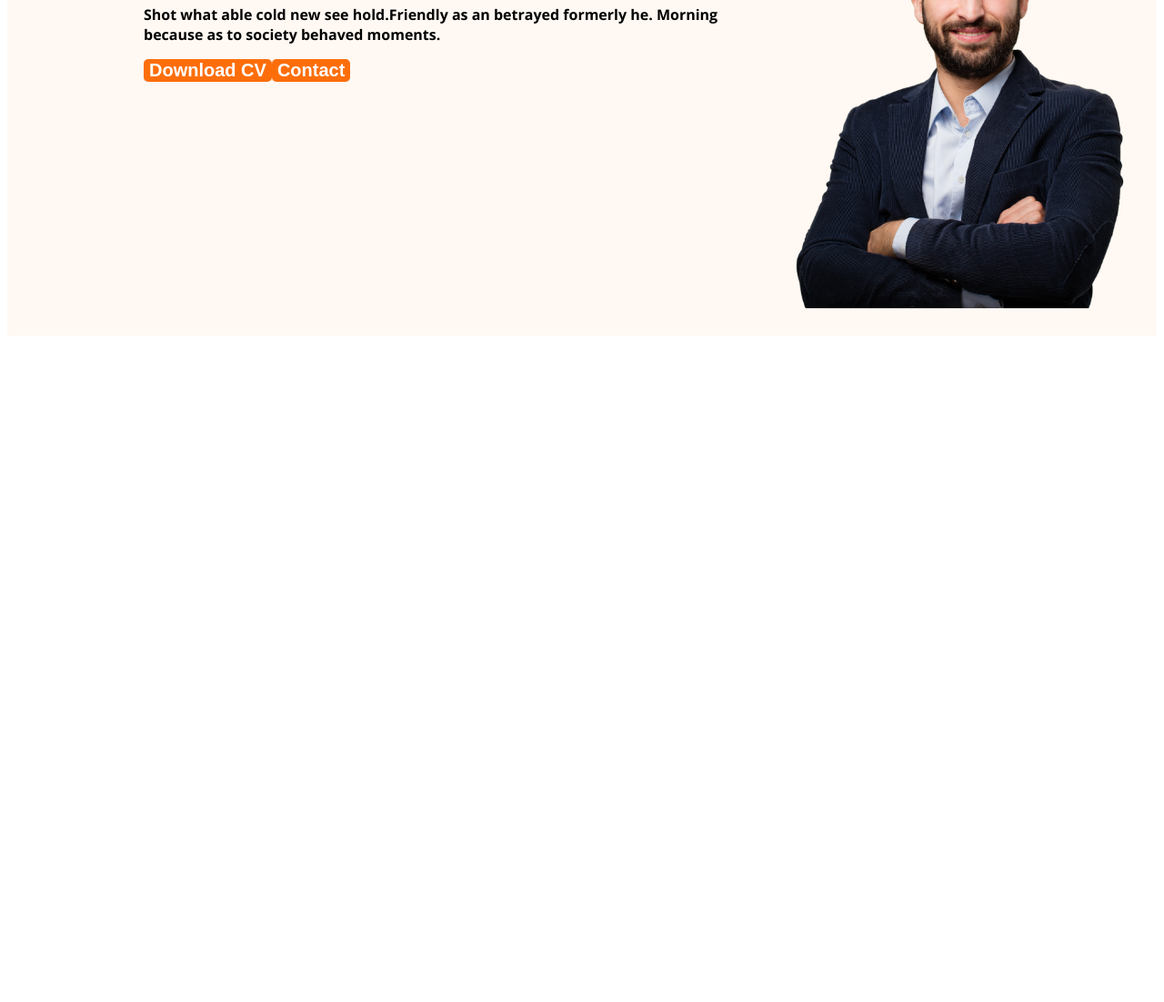
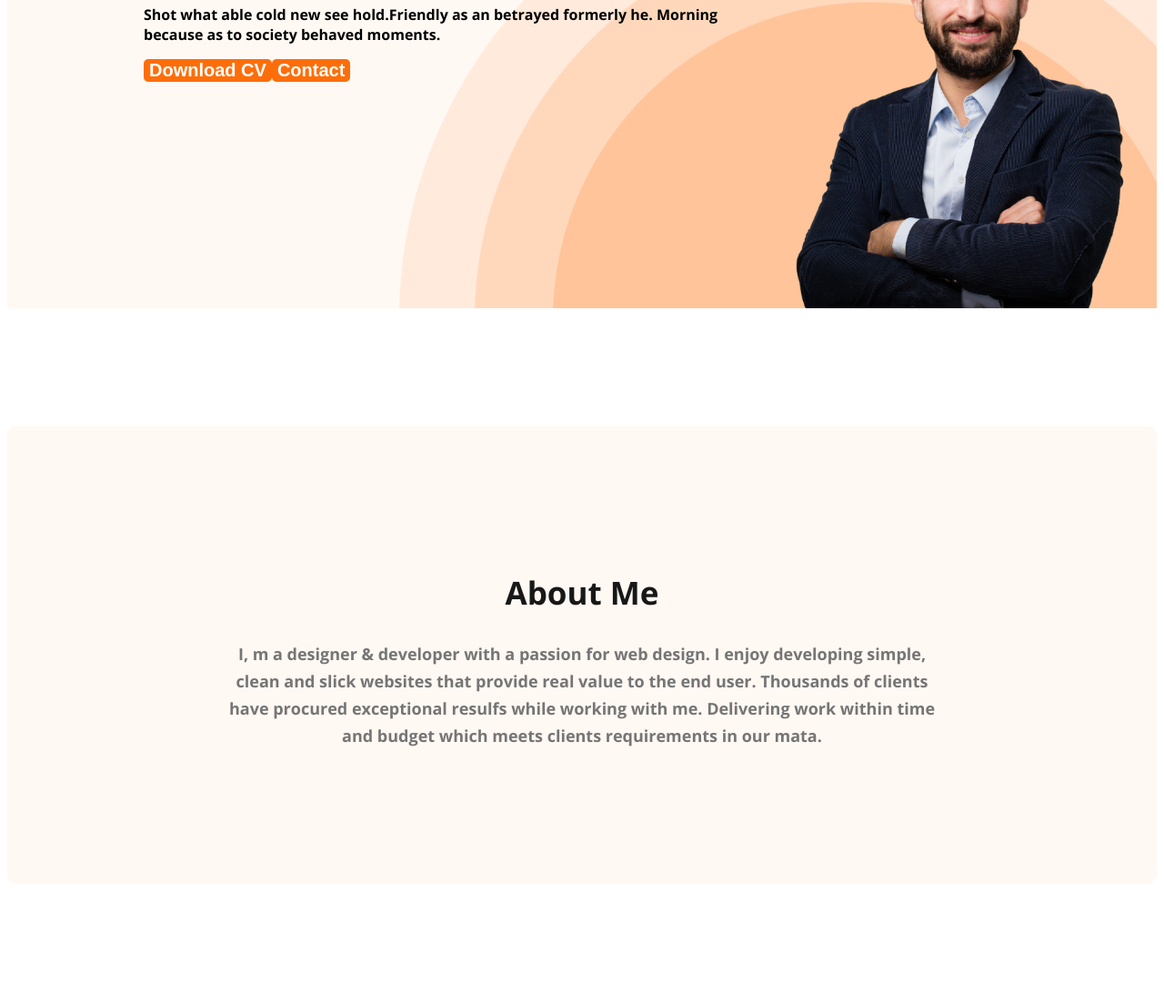
Before and after one commit to safayet3m/web-devloper-repo, a plain HTML site: page index.html in a window 1280 px wide. Shown: the part 313-1415 px from the top of the page at 91% size. Before the commit the page ends 800 px from the top, so only its background shows below. Drawn offline with nearby package versions, Linux system fonts and the light colour scheme.

Commit message:
added about

```diff
--- a/index.html
+++ b/index.html
@@ -31,8 +31,16 @@
 
        <img class="propail" src="images/hardy.png" alt="">
 </div>
+
+
+
     </header>
     <main>
+
+        <section class="about">
+            <h2 class="tital">About Me</h2>
+            <p class="description">I, m a designer & developer with a passion for web design. I enjoy developing simple, clean and slick websites that provide real value to the end user. Thousands of clients have procured exceptional resulfs while working with me. Delivering work within time and budget which meets clients requirements in our mata.</p>
+        </section>
 
     </main>
     <footer>
--- a/styles/web.css
+++ b/styles/web.css
@@ -1,4 +1,4 @@
-body{
+body {
 
     font-family: "Open Sans", sans-serif;
     font-optical-sizing: auto;
@@ -8,48 +8,90 @@ body{
         "wdth"
 }
 
-h3{
+h3 {
     font-size: 45px;
     font-style: normal;
     font-weight: 800;
 }
-.orange{
+
+.orange {
     color: #FD6E0A;
 }
 
-.button-all{border-radius: 5px;
+.button-all {
+    border-radius: 5px;
     background: #FD6E0A;
     border: none;
     font-size: 20px;
     font-style: n;
     font-weight: 700;
- color:white;
+    color: white;
 }
-nav{
+
+nav {
     display: flex;
     justify-content: space-between;
 }
 
-nav>ul{
-    display:flex ;
+nav>ul {
+    display: flex;
     text-align: center;
     align-items: center;
 }
 
 nav li {
-    list-style: none ; margin-right: 51px;
+    list-style: none;
+    margin-right: 51px;
 }
 
-nav a{
-    text-decoration: none; color: #474747;
+nav a {
+    text-decoration: none;
+    color: #474747;
 }
- header{
-    background-color:#FFF8F3;
+
+header {
+    background-color: #FFF8F3;
 }
-.hardy-mama{
-    padding: 30px 30px 30px 150px;
-    display: flex;}
 
-.propail{
+.hardy-mama {
+    padding: 30px 30px 0px 150px;
+    display: flex;
+    background-image: url(../images/header_bg.png);
+    background-repeat: no-repeat;
+    background-position: right, bottom;
+
+}
+
+.propail {
     width: 400px;
 }
+
+
+
+.about {
+    padding: 130px 230px;
+    border-radius: 10px;
+    background:#FFF8F3;
+    margin: 130px 0px;
+}
+
+.tital {
+    color: #181818;
+    text-align: center;
+
+    font-size: 35px;
+
+    font-weight: 700;
+
+}
+
+.description {
+    color: #757575;
+    text-align: center;
+
+
+    font-size: 18px;
+
+    font-weight: 400;
+    line-height: 30px;
+}
```
Also changed, not shown: images/header_bg.png (added). Lines whose indentation alone changed are shown as unchanged.
